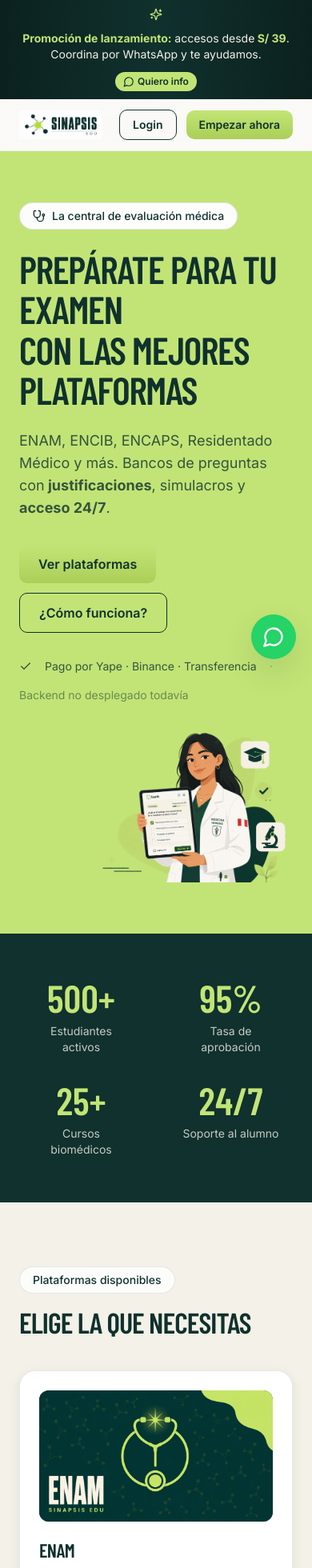
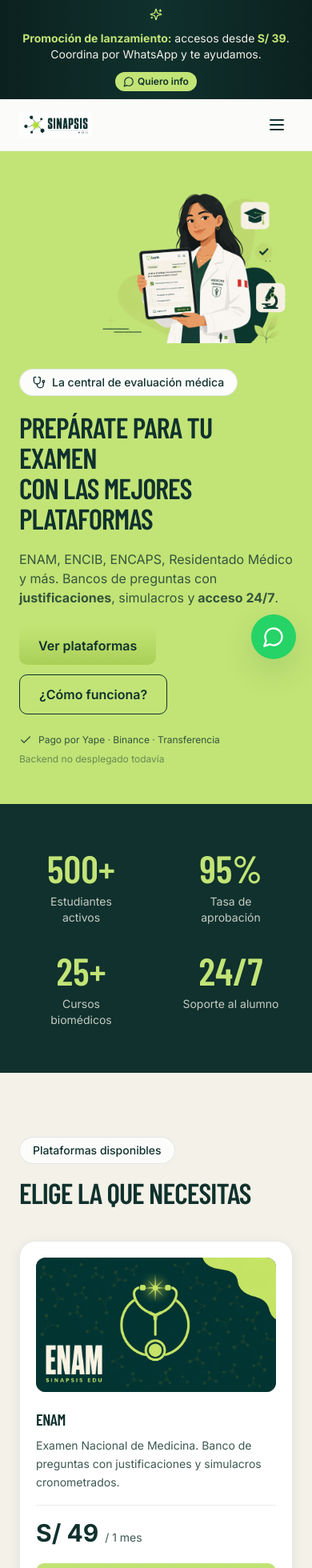
Before and after one commit to Canazachyub/sinapsis-edu, a React (Vite) app in the folder frontend/: page / in a window 390 px wide. Shown: the top 1960 px of the page at 80% size. Built offline with nearby package versions, Linux system fonts and the light colour scheme; no server answers; a web font is replaced by a local one.

Commit message:
feat: menu mobile + hero responsive + columnas extra en Sheet (etiqueta, promo, orden, detalle_extra)

```diff
--- a/frontend/src/components/Navbar.tsx
+++ b/frontend/src/components/Navbar.tsx
@@ -1,32 +1,111 @@
+import { useEffect, useState } from 'react';
 import { Link } from 'react-router-dom';
+import { Menu, X } from 'lucide-react';
 import { ScrollLink } from './ScrollLink';
 
 export function Navbar() {
+  const [open, setOpen] = useState(false);
+
+  // Cerrar al cambiar de viewport a desktop.
+  useEffect(() => {
+    function handleResize() {
+      if (window.innerWidth >= 768) setOpen(false);
+    }
+    window.addEventListener('resize', handleResize);
+    return () => window.removeEventListener('resize', handleResize);
+  }, []);
+
+  // Bloquear scroll del body cuando el menu esta abierto.
+  useEffect(() => {
+    if (open) {
+      document.body.style.overflow = 'hidden';
+      return () => { document.body.style.overflow = ''; };
+    }
+    return;
+  }, [open]);
+
   return (
-    <header className="sticky top-0 z-40 backdrop-blur bg-offwhite/80 border-b border-jungle/5">
+    <header className="sticky top-0 z-40 backdrop-blur bg-offwhite/90 border-b border-jungle/5">
       <nav className="container-x flex items-center justify-between h-16">
-        <Link to="/" className="flex items-center gap-3">
+        <Link to="/" className="flex items-center gap-3" onClick={() => setOpen(false)}>
           <img
             src="/images/logo/logo.png"
             alt="SINAPSIS EDU"
-            className="h-9 w-auto"
+            className="h-8 md:h-9 w-auto"
             loading="eager"
           />
         </Link>
-        <div className="hidden md:flex items-center gap-8 text-sm font-medium text-jungle/80">
+
+        {/* Desktop links */}
+        <div className="hidden md:flex items-center gap-7 text-sm font-medium text-jungle/80">
           <ScrollLink to="plataformas" className="hover:text-jungle cursor-pointer">Plataformas</ScrollLink>
           <ScrollLink to="beneficios" className="hover:text-jungle cursor-pointer">Beneficios</ScrollLink>
           <ScrollLink to="cursos" className="hover:text-jungle cursor-pointer">Cursos</ScrollLink>
           <ScrollLink to="nosotros" className="hover:text-jungle cursor-pointer">Nosotros</ScrollLink>
           <ScrollLink to="contacto" className="hover:text-jungle cursor-pointer">Contacto</ScrollLink>
         </div>
-        <div className="flex items-center gap-3">
+
+        {/* Desktop buttons */}
+        <div className="hidden md:flex items-center gap-3">
           <Link to="/login" className="btn-ghost !py-2 !px-4 text-sm">Login</Link>
           <ScrollLink to="plataformas" className="btn-primary !py-2 !px-4 text-sm cursor-pointer">
             Empezar ahora
           </ScrollLink>
         </div>
+
+        {/* Mobile: hamburger */}
+        <button
+          type="button"
+          onClick={() => setOpen((v) => !v)}
+          aria-label={open ? 'Cerrar menú' : 'Abrir menú'}
+          aria-expanded={open}
+          className="md:hidden inline-flex items-center justify-center w-10 h-10 rounded-lg text-jungle hover:bg-jungle/5"
+        >
+          {open ? <X className="w-6 h-6" /> : <Menu className="w-6 h-6" />}
+        </button>
       </nav>
+
+      {/* Mobile drawer */}
+      {open && (
+        <>
+          {/* Backdrop */}
+          <div
+            className="md:hidden fixed inset-0 top-16 bg-jungle/30 backdrop-blur-sm z-30"
+            onClick={() => setOpen(false)}
+            aria-hidden
+          />
+          {/* Panel */}
+          <div
+            className="md:hidden fixed left-0 right-0 top-16 bg-offwhite border-b border-jungle/10 shadow-card-hover z-40 max-h-[calc(100vh-4rem)] overflow-y-auto"
+            onClick={() => setOpen(false)}
+          >
+            <div className="container-x py-6 flex flex-col gap-1">
+              <ScrollLink to="plataformas" className="py-3 px-2 rounded-lg text-jungle font-medium hover:bg-jungle/5 cursor-pointer">
+                Plataformas
+              </ScrollLink>
+              <ScrollLink to="beneficios" className="py-3 px-2 rounded-lg text-jungle font-medium hover:bg-jungle/5 cursor-pointer">
+                Beneficios
+              </ScrollLink>
+              <ScrollLink to="cursos" className="py-3 px-2 rounded-lg text-jungle font-medium hover:bg-jungle/5 cursor-pointer">
+                Cursos
+              </ScrollLink>
+              <ScrollLink to="nosotros" className="py-3 px-2 rounded-lg text-jungle font-medium hover:bg-jungle/5 cursor-pointer">
+                Nosotros
+              </ScrollLink>
+              <ScrollLink to="contacto" className="py-3 px-2 rounded-lg text-jungle font-medium hover:bg-jungle/5 cursor-pointer">
+                Contacto
+              </ScrollLink>
+
+              <div className="mt-4 grid grid-cols-2 gap-3">
+                <Link to="/login" className="btn-ghost w-full justify-center">Login</Link>
+                <ScrollLink to="plataformas" className="btn-primary w-full justify-center cursor-pointer">
+                  Empezar
+                </ScrollLink>
+              </div>
+            </div>
+          </div>
+        </>
+      )}
     </header>
   );
 }
--- a/frontend/src/components/PlataformaCard.tsx
+++ b/frontend/src/components/PlataformaCard.tsx
@@ -33,12 +33,27 @@
   return `${dias} días`;
 }
 
+function ribbonColor(etiqueta: string): string {
+  const e = etiqueta.toLowerCase();
+  if (e === 'premium') return 'bg-purple text-white';
+  if (e === 'nuevo') return 'bg-success text-white';
+  if (e === 'oferta') return 'bg-danger text-white';
+  if (e === 'destacado') return 'bg-warning text-jungle';
+  return 'bg-jungle text-lime';
+}
+
 export interface PlataformaCardData {
   slug: string;
   nombre: string;
   descripcion: string;
   precio: number;
   duracion_dias: number;
+  /** Si está, este es el precio "actual" y `precio` el original tachado. */
+  precio_promocional?: number;
+  /** Ribbon: "Nuevo", "Premium", "Oferta", "Destacado". */
+  etiqueta?: string;
+  /** Orden de aparición (menor = primero). */
+  orden?: number;
 }
 
 export function PlataformaCard({ data }: { data: PlataformaCardData }) {
@@ -46,12 +61,26 @@
   const [imgFailed, setImgFailed] = useState(false);
   const imgSrc = `/images/plataformas/${data.slug}.png`;
 
+  const hayPromo =
+    typeof data.precio_promocional === 'number' &&
+    data.precio_promocional > 0 &&
+    data.precio_promocional < data.precio;
+  const precioMostrado = hayPromo ? data.precio_promocional! : data.precio;
+
   return (
     <article
-      className="bg-white rounded-[20px] border border-jungle/10 p-6 shadow-card
+      className="relative bg-white rounded-[20px] border border-jungle/10 p-5 sm:p-6 shadow-card
                  transition-all duration-200 hover:-translate-y-1.5 hover:shadow-card-hover hover:border-lime-dark
                  flex flex-col"
     >
+      {data.etiqueta && (
+        <span
+          className={`absolute top-4 right-4 z-10 px-3 py-1 rounded-full text-[11px] font-semibold uppercase tracking-wider shadow-md ${ribbonColor(data.etiqueta)}`}
+        >
+          {data.etiqueta}
+        </span>
+      )}
+
       <div className="aspect-[16/9] rounded-xl overflow-hidden bg-gradient-to-br from-jungle to-jungle-light
                       flex items-center justify-center">
         {!imgFailed ? (
@@ -66,11 +95,14 @@
           <Icon className="w-12 h-12 text-lime" aria-hidden />
         )}
       </div>
-      <h3 className="mt-5 text-2xl">{data.nombre}</h3>
+
+      <h3 className="mt-5 text-xl sm:text-2xl">{data.nombre}</h3>
       <p className="mt-2 text-sm text-jungle-light leading-relaxed line-clamp-3 flex-1">
         {data.descripcion}
       </p>
-      <div className="my-5 border-t border-jungle/10" />
+
+      <div className="my-4 sm:my-5 border-t border-jungle/10" />
+
       <div className="flex items-baseline gap-2 flex-wrap">
         {data.slug === 'anatomia' ? (
           <>
@@ -80,11 +112,17 @@
           </>
         ) : (
           <>
-            <span className="text-3xl font-bold text-jungle">S/ {data.precio}</span>
+            {hayPromo && (
+              <span className="text-base text-jungle-light line-through decoration-danger/70">
+                S/ {data.precio}
+              </span>
+            )}
+            <span className="text-3xl font-bold text-jungle">S/ {precioMostrado}</span>
             <span className="text-sm text-jungle-light">/ {formatDuracion(data.duracion_dias)}</span>
           </>
         )}
       </div>
+
       <div className="mt-5 flex flex-col gap-2">
         <Link to={`/compra/${data.slug}`} className="btn-primary w-full">Comprar acceso</Link>
         <Link
--- a/frontend/src/hooks/usePlataformas.ts
+++ b/frontend/src/hooks/usePlataformas.ts
@@ -10,12 +10,16 @@
  *   2. En paralelo, refrescar contra el backend.
  *   3. Si el backend cae o tarda → usar la lista hardcoded como fallback.
  *
- * Resultado: editas un precio en el Sheet, refrescas el portal y todos los
- * componentes (PlataformaCard, Compra, PagarConCripto) reciben el nuevo
- * precio y recalculan automáticamente (USDT, BTC, ETH, BNB, soles).
+ * Schema esperado (columnas nuevas opcionales):
+ *   - precio_promocional: si está, muestra el precio original tachado.
+ *   - etiqueta: ribbon "Nuevo", "Premium", "Oferta", "Destacado".
+ *   - orden: orden de aparición; vacío = 9999 (al final).
+ *
+ * Edita un valor en el Sheet, refresca el portal y todos los componentes
+ * reciben el nuevo precio/etiqueta/orden y recalculan automáticamente.
  */
 
-const CACHE_KEY = 'sinapsis_plataformas_v1';
+const CACHE_KEY = 'sinapsis_plataformas_v2';
 const CACHE_TTL_MS = 5 * 60 * 1000;
 
 interface ApiPlataforma {
@@ -26,6 +30,9 @@
   precio: number | string;
   duracion_dias: number | string;
   activo: boolean | string;
+  precio_promocional?: number | null;
+  etiqueta?: string;
+  orden?: number;
 }
 
 interface Cached {
@@ -34,64 +41,22 @@
 }
 
 const PLATAFORMAS_FALLBACK: PlataformaCardData[] = [
-  {
-    slug: 'enam',
-    nombre: 'ENAM',
-    descripcion: 'Examen Nacional de Medicina. Banco de preguntas con justificaciones y simulacros cronometrados.',
-    precio: 49,
-    duracion_dias: 30,
-  },
-  {
-    slug: 'encib',
-    nombre: 'ENCIB',
-    descripcion: 'Examen Nacional de Ciencias Básicas. Más de 1500 preguntas explicadas, organizadas por curso.',
-    precio: 49,
-    duracion_dias: 30,
-  },
-  {
-    slug: 'encaps',
-    nombre: 'ENCAPS',
-    descripcion: 'Evaluación Nacional Capacidades Clínicas. Casos clínicos con retroalimentación detallada.',
-    precio: 49,
-    duracion_dias: 30,
-  },
-  {
-    slug: 'rm',
-    nombre: 'Residentado Médico',
-    descripcion: 'Preparación integral para el examen de residentado. Cobertura por especialidades.',
-    precio: 79,
-    duracion_dias: 30,
-  },
-  {
-    slug: 'essalud',
-    nombre: 'EsSalud',
-    descripcion: 'Plataforma para concursos EsSalud y SERUMS. Material actualizado y simulacros.',
-    precio: 59,
-    duracion_dias: 30,
-  },
-  {
-    slug: 'biblioteca',
-    nombre: 'Biblioteca Médica',
-    descripcion: 'Acceso a libros, guías clínicas y material complementario para tu carrera médica.',
-    precio: 39,
-    duracion_dias: 30,
-  },
+  { slug: 'enam', nombre: 'ENAM', descripcion: 'Examen Nacional de Medicina. Banco de preguntas con justificaciones y simulacros cronometrados.', precio: 49, duracion_dias: 30 },
+  { slug: 'encib', nombre: 'ENCIB', descripcion: 'Examen Nacional de Ciencias Básicas. Más de 1500 preguntas explicadas, organizadas por curso.', precio: 49, duracion_dias: 30 },
+  { slug: 'encaps', nombre: 'ENCAPS', descripcion: 'Evaluación Nacional Capacidades Clínicas. Casos clínicos con retroalimentación detallada.', precio: 49, duracion_dias: 30 },
+  { slug: 'rm', nombre: 'Residentado Médico', descripcion: 'Preparación integral para el examen de residentado. Cobertura por especialidades.', precio: 79, duracion_dias: 30 },
+  { slug: 'essalud', nombre: 'EsSalud', descripcion: 'Plataforma para concursos EsSalud y SERUMS. Material actualizado y simulacros.', precio: 59, duracion_dias: 30 },
+  { slug: 'biblioteca', nombre: 'Biblioteca Médica', descripcion: 'Acceso a libros, guías clínicas y material complementario para tu carrera médica.', precio: 39, duracion_dias: 30 },
 ];
 
-/**
- * Plataformas extra que el frontend muestra SIEMPRE, aunque no estén en el
- * Sheet. Si el backend ya las trae (P-007, P-008), se respeta lo del Sheet.
- * Si no, se inyectan acá para que la landing las vea de todos modos.
- */
 const PLATAFORMAS_EXTRA: PlataformaCardData[] = [
   {
     slug: 'anatomia',
     nombre: 'Anatomía de Testut',
     descripcion: 'Resúmenes teóricos basados en Testut. Material por segmentos anatómicos. Bancos UNAP y 5 simulacros por segmento. Formato físico disponible.',
-    // Precio mínimo (un segmento): la página de compra recalcula
-    // según los segmentos que elige el alumno.
     precio: 30,
     duracion_dias: 30,
+    etiqueta: 'Nuevo',
   },
   {
     slug: 'cto',
@@ -99,14 +64,10 @@
     descripcion: 'Programa completo CTO, referente en España y Latinoamérica. Manuales, videos, casos y plataforma online.',
     precio: 50,
     duracion_dias: 365,
+    precio_promocional: 50,
+    etiqueta: 'Premium',
   },
 ];
-
-function mergeExtras(base: PlataformaCardData[]): PlataformaCardData[] {
-  const slugsExistentes = new Set(base.map((p) => p.slug));
-  const faltantes = PLATAFORMAS_EXTRA.filter((p) => !slugsExistentes.has(p.slug));
-  return [...base, ...faltantes];
-}
 
 function leerCache(): PlataformaCardData[] | null {
   try {
@@ -124,9 +85,7 @@
   try {
     const payload: Cached = { data, at: Date.now() };
     sessionStorage.setItem(CACHE_KEY, JSON.stringify(payload));
-  } catch {
-    /* sessionStorage lleno o no disponible: ok seguir sin cache */
-  }
+  } catch { /* sessionStorage lleno */ }
 }
 
 function mapApiData(rows: ReadonlyArray<ApiPlataforma>): PlataformaCardData[] {
@@ -136,7 +95,19 @@
     descripcion: String(p.descripcion),
     precio: Number(p.precio),
     duracion_dias: Number(p.duracion_dias),
+    precio_promocional:
+      p.precio_promocional !== undefined && p.precio_promocional !== null
+        ? Number(p.precio_promocional)
+        : undefined,
+    etiqueta: p.etiqueta ? String(p.etiqueta) : undefined,
+    orden: p.orden !== undefined ? Number(p.orden) : undefined,
   }));
+}
+
+function mergeExtras(base: PlataformaCardData[]): PlataformaCardData[] {
+  const slugsExistentes = new Set(base.map((p) => p.slug));
+  const faltantes = PLATAFORMAS_EXTRA.filter((p) => !slugsExistentes.has(p.slug));
+  return [...base, ...faltantes];
 }
 
 export type PlataformasSource = 'cache' | 'backend' | 'fallback' | 'loading';
@@ -157,7 +128,7 @@
         const mapped = mapApiData(res.data);
         setPlataformas(mergeExtras(mapped));
         setSource('backend');
-        guardarCache(mapped); // cache solo lo que vino del backend (los extras se aplican siempre)
+        guardarCache(mapped);
       } else if (plataformas.length === 0) {
         setPlataformas(mergeExtras(PLATAFORMAS_FALLBACK));
         setSource('fallback');
@@ -165,7 +136,6 @@
       setLoading(false);
     });
     return () => { cancelled = true; };
-    // Solo en mount: el cache inicial ya se aplicó arriba con useState.
     // eslint-disable-next-line react-hooks/exhaustive-deps
   }, []);
 
--- a/frontend/src/pages/Landing.tsx
+++ b/frontend/src/pages/Landing.tsx
@@ -80,24 +80,26 @@
 
       {/* HERO */}
       <section className="bg-lime relative overflow-hidden">
-        <div className="container-x py-16 md:py-24 grid md:grid-cols-12 gap-8 md:gap-12 items-center relative z-10">
-          <div className="md:col-span-5">
+        <div className="container-x py-12 md:py-20 lg:py-24 grid md:grid-cols-12 gap-8 md:gap-12 items-center relative z-10">
+          <div className="md:col-span-5 order-2 md:order-1">
             <span className="pill"><Stethoscope className="w-4 h-4" /> La central de evaluación médica</span>
-            <h1 className="mt-6 text-5xl md:text-6xl xl:text-7xl text-jungle leading-[1.05]">
+            <h1 className="mt-5 md:mt-6 text-4xl sm:text-5xl md:text-6xl xl:text-7xl text-jungle leading-[1.05]">
               Prepárate para tu examen<br /> con las mejores plataformas
             </h1>
-            <p className="mt-6 max-w-xl text-lg text-jungle/80">
+            <p className="mt-5 md:mt-6 max-w-xl text-base sm:text-lg text-jungle/80">
               ENAM, ENCIB, ENCAPS, Residentado Médico y más. Bancos de preguntas con
               <strong className="font-bold"> justificaciones</strong>, simulacros y
               <strong className="font-bold"> acceso 24/7</strong>.
             </p>
-            <div className="mt-8 flex flex-wrap gap-3">
+            <div className="mt-6 md:mt-8 flex flex-wrap gap-3">
               <ScrollLink to="plataformas" className="btn-primary cursor-pointer">Ver plataformas</ScrollLink>
               <ScrollLink to="beneficios" className="btn-ghost cursor-pointer">¿Cómo funciona?</ScrollLink>
             </div>
-            <div className="mt-8 flex flex-wrap items-center gap-4 text-sm text-jungle/80">
-              <Check className="w-4 h-4" /> Pago por Yape · Binance · Transferencia
-              <span className="text-jungle/30">·</span>
+            <div className="mt-6 md:mt-8 flex flex-wrap items-center gap-x-4 gap-y-2 text-xs sm:text-sm text-jungle/80">
+              <span className="inline-flex items-center gap-2">
+                <Check className="w-4 h-4 shrink-0" /> Pago por Yape · Binance · Transferencia
+              </span>
+              <span className="hidden sm:inline text-jungle/30">·</span>
               <span className={
                 backendStatus === 'online' ? 'text-success' :
                 backendStatus === 'setup-pending' ? 'text-warning' :
@@ -110,11 +112,11 @@
               </span>
             </div>
           </div>
-          <div className="md:col-span-7">
+          <div className="md:col-span-7 order-1 md:order-2">
             <img
               src="/images/hero/hero-ilustracion.png"
               alt="Estudiante de medicina aprendiendo en línea con SINAPSIS EDU"
-              className="w-full h-auto max-w-3xl mx-auto block"
+              className="w-full h-auto max-w-md sm:max-w-lg md:max-w-3xl mx-auto block"
               loading="eager"
             />
           </div>
```
Also changed, not shown: 1 other file (tests, documents, lock files or other folders).
